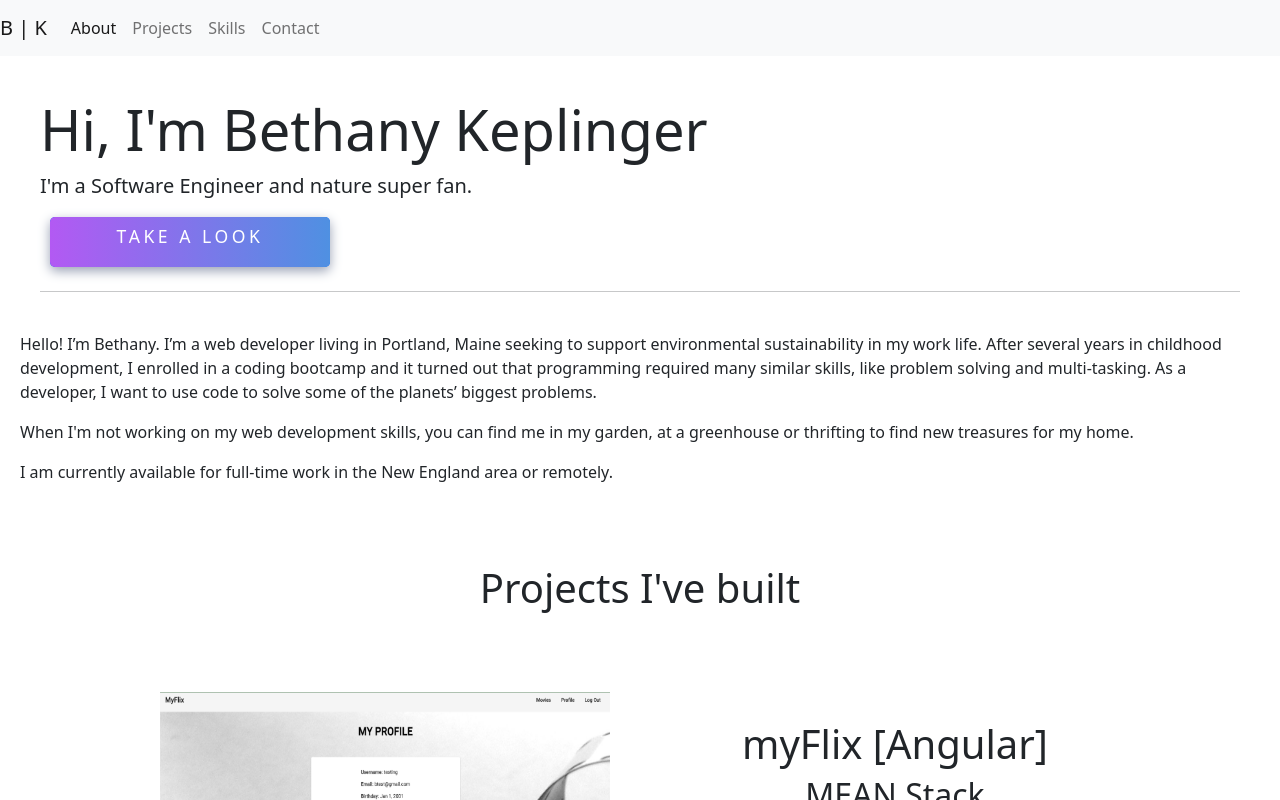
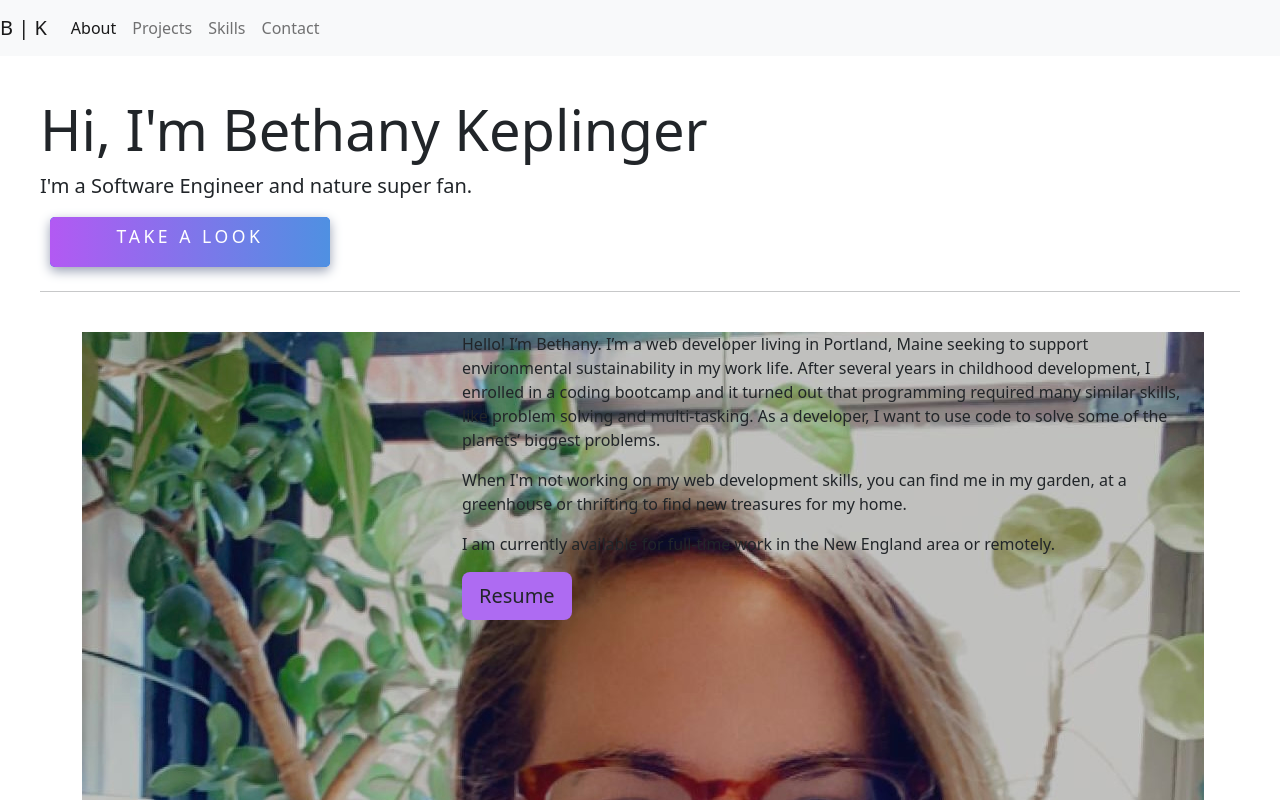
Before and after one commit to BethanyKeplinger/portfolio, a React (Create React App) app: page / in a window 1280 px wide. Shown: the top 800 px of the page. Built offline with nearby package versions, Linux system fonts and the light colour scheme.

Commit message:
Update About.js
Add bootstrap columns. Framer added to button.

```diff
--- a/src/components/About.js
+++ b/src/components/About.js
@@ -1,14 +1,17 @@
 import React from "react";
-// import bethany from "./img/bethany.jpg"
+import { motion } from "framer-motion";
+import bethany from "../img/bethany.jpg";
+import resume from "../files/resume.pdf";
 
 export default function About() {
     return (
         <section id="about">
-            <div className="about-section">
-                <div>
-                    {/* <img src={bethany} alt="Headshot of Bethany Keplinger looking at the camera with plants on shelves behind her"></img> */}
+            <div className="container about-section">
+                <div className="row">
+                    <div className="col-4">
+                        <img src={bethany} className="headshot" alt="Headshot of Bethany Keplinger looking at the camera with plants on shelves behind her"></img>
                     </div>
-                <div>
+                    <div className="col-8 about-contents">
                         <p>Hello! I’m Bethany. I’m a web developer living in Portland, Maine seeking to support environmental
                         sustainability in my work life. After several years in childhood
                         development, I enrolled in a coding bootcamp and it turned out that programming required many similar
@@ -21,8 +24,17 @@ export default function About() {
 
                         <p>I am currently available for full-time work in the New England area or remotely.</p>
 
-                    {/* <p class="resume-link"> Download my Resume! <a href="files/Keplinger-Bethany-Resume.pdf" target="_blank"
-                    title="Download Resume"></a></p> */}
+                        {/* <div className="resumebtn-container"> */}
+                            <motion.a
+                            animate={{backgroundColor: "#ae6bf2"}}
+                            transition= {{duration: "1", type: "tween"}}
+                            whileHover={{backgroundColor: "#3a6df0",
+                                color: "white",
+                                boxShadow: "0px 0px 8px (rgb 255, 255, 255)",
+                            }}href= {resume} target="_blank" className="btn btn-lg resume-button" role="button" >Resume</motion.a>
+                        {/* </div> */}
+
+                    </div>
                 </div>
             </div>
         </section>
```
Lines whose indentation alone changed are shown as unchanged.
